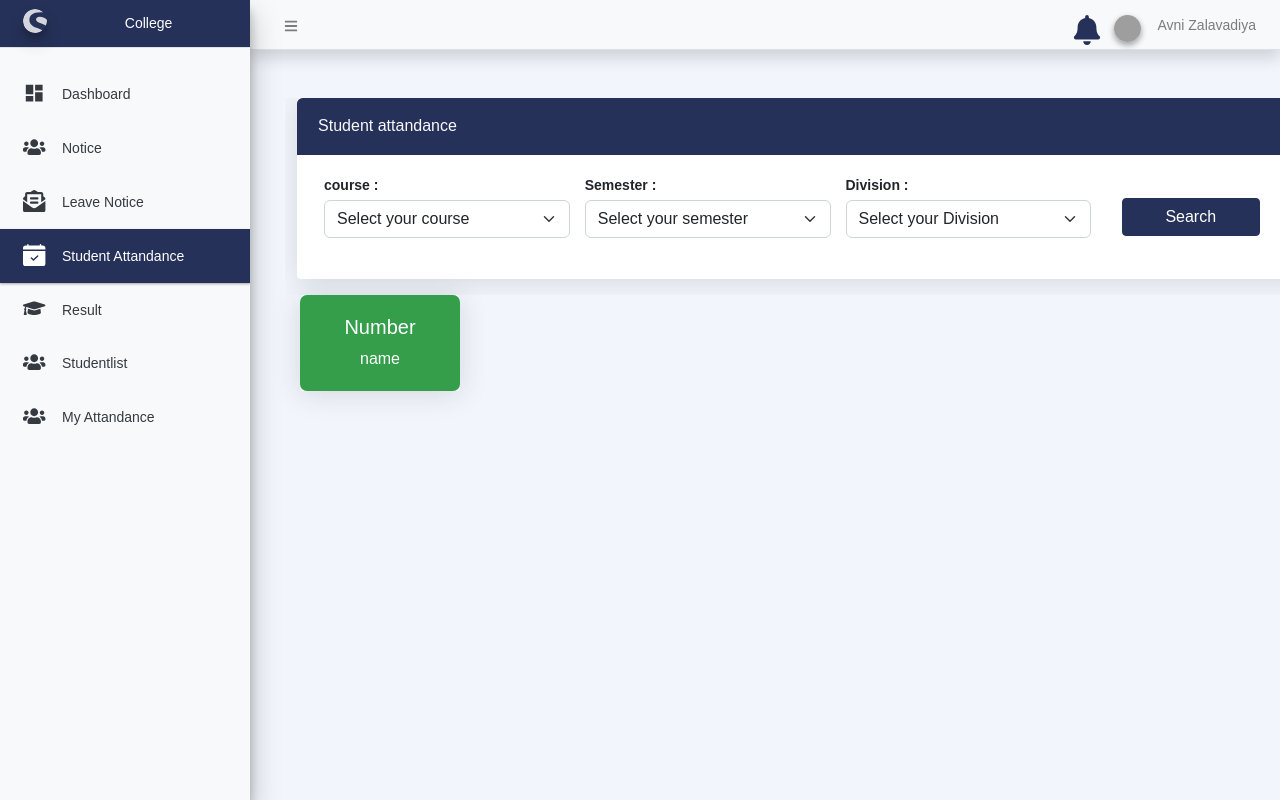
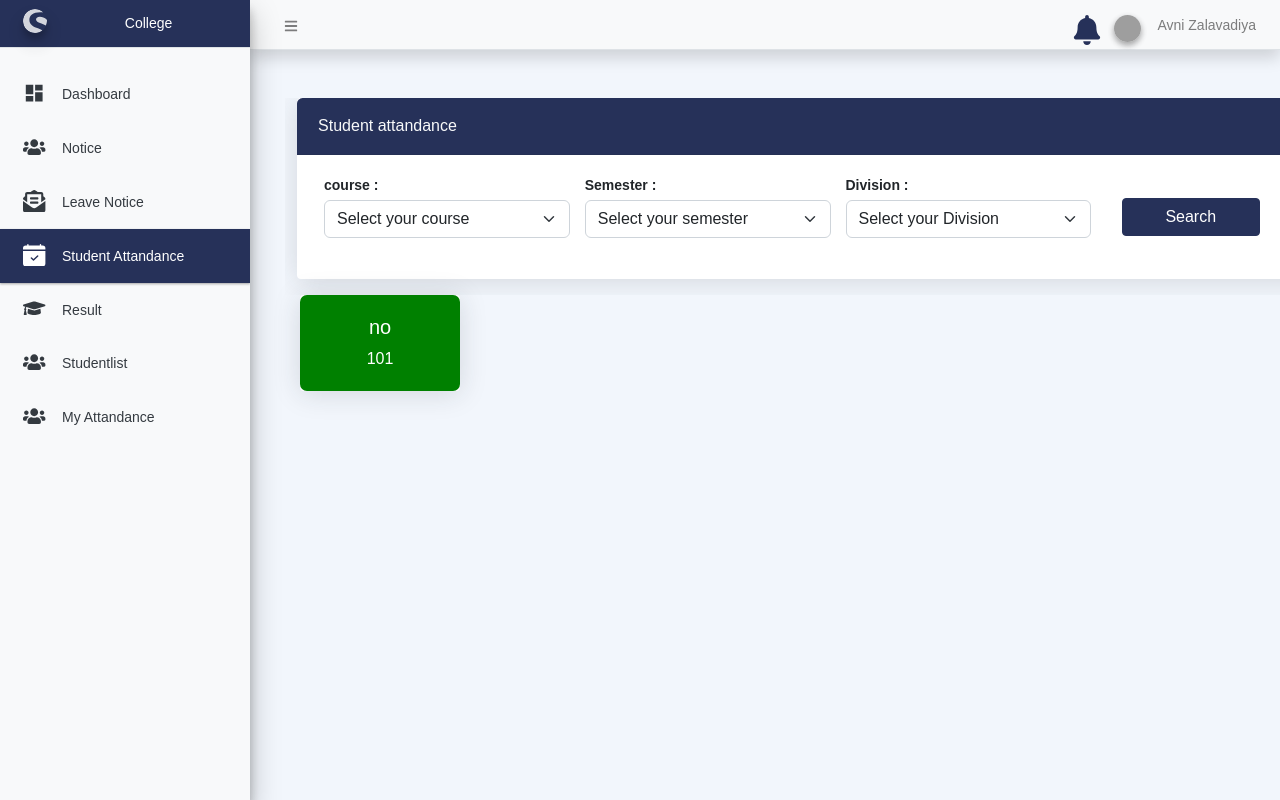
Before and after one commit to purvisanghani19/cms, a React (Create React App) app: page /attandance in a window 1280 px wide. Shown: the top 800 px of the page. Built offline with nearby package versions, Linux system fonts and the light colour scheme; grey boxes are pictures that could not be loaded; a web font is replaced by a local one.

Commit message:
new changes

```diff
--- a/src/Pages/Student/DashBoard/StuDashBoard.jsx
+++ b/src/Pages/Student/DashBoard/StuDashBoard.jsx
@@ -314,8 +314,6 @@ function StuDashBoard() {
                   borderRadius: "5px",
                   boxShadow: "0 .15rem 1.75rem 0 rgba(58,59,69,.15)",
                   marginTop: "50px",
-
-
                 }}
               >
                 <div className="card-header py-3 d-flex flex-row align-items-center justify-content-between">
--- a/src/Pages/faculty/Attendance/Attandance.jsx
+++ b/src/Pages/faculty/Attendance/Attandance.jsx
@@ -1,10 +1,11 @@
-import React from "react";
+import React, { useState } from "react";
 import WithLayout from "../../../components/common/comfaculty/Sidebar/SideBar";
 import './facatt.css';
 
 
 
 const Attandance = () => {
+  const [btnColor, setBtnColor] = useState("green");
   return (
     <>
       <div
@@ -87,12 +88,20 @@ const Attandance = () => {
       </div>
       <div className="attandancebox" >
         <div className="card" style={{ width: "10rem" }}>
-          <div className="card-body info" style={{backgroundColor:"#349e4b",color:"white",borderRadius:"7px"}}>
-            <h5 className="attno" >Number</h5>
-            <p className="card-text">
-             name
-            </p>
-          </div>
+        <button
+            className="card-body info"
+            onClick={() => {
+              btnColor === "red" ? setBtnColor("green") : setBtnColor("red");
+            }}
+            style={{
+              backgroundColor: btnColor,
+              color: "white",
+              borderRadius: "7px",
+            }}
+          >
+            <h5 className="attno">no</h5>
+            <p className="card-text">101</p>
+          </button>
         </div>
       </div>
     </>
```
